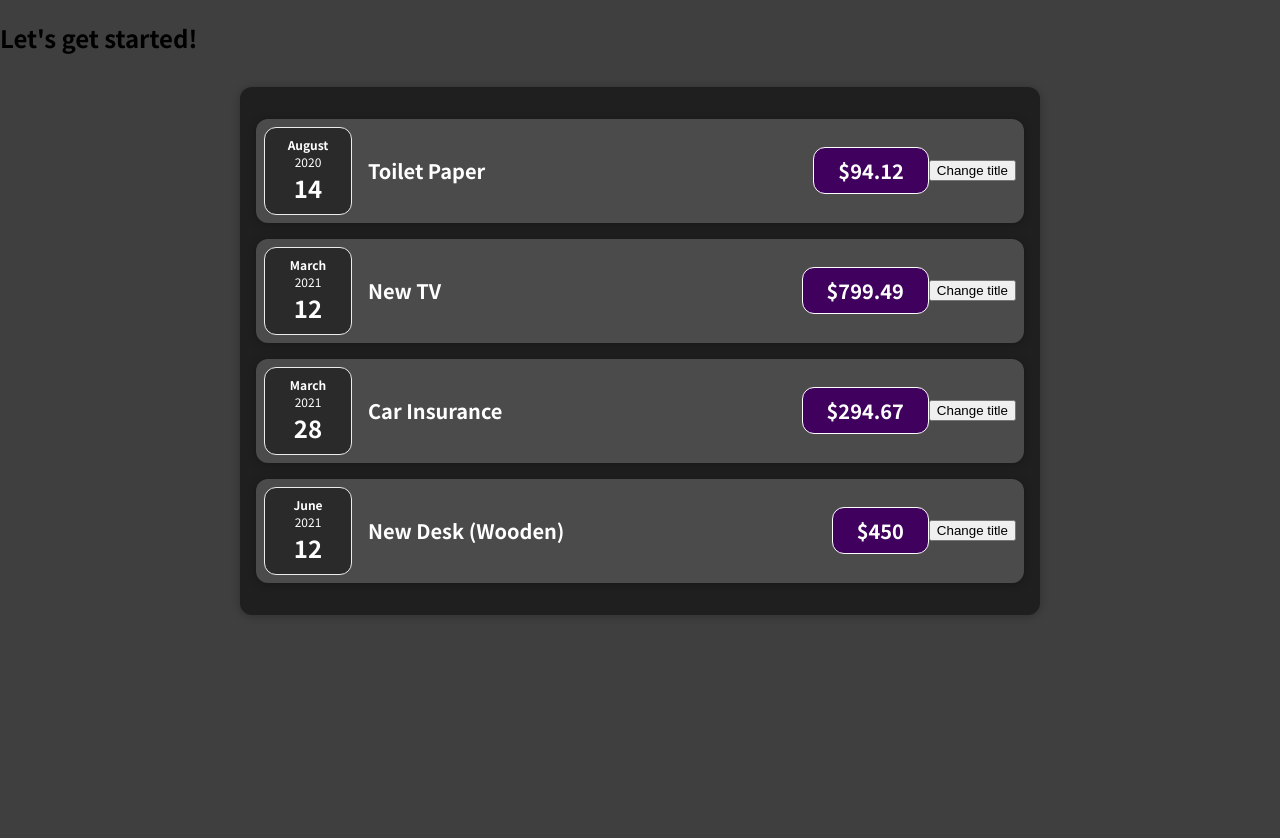
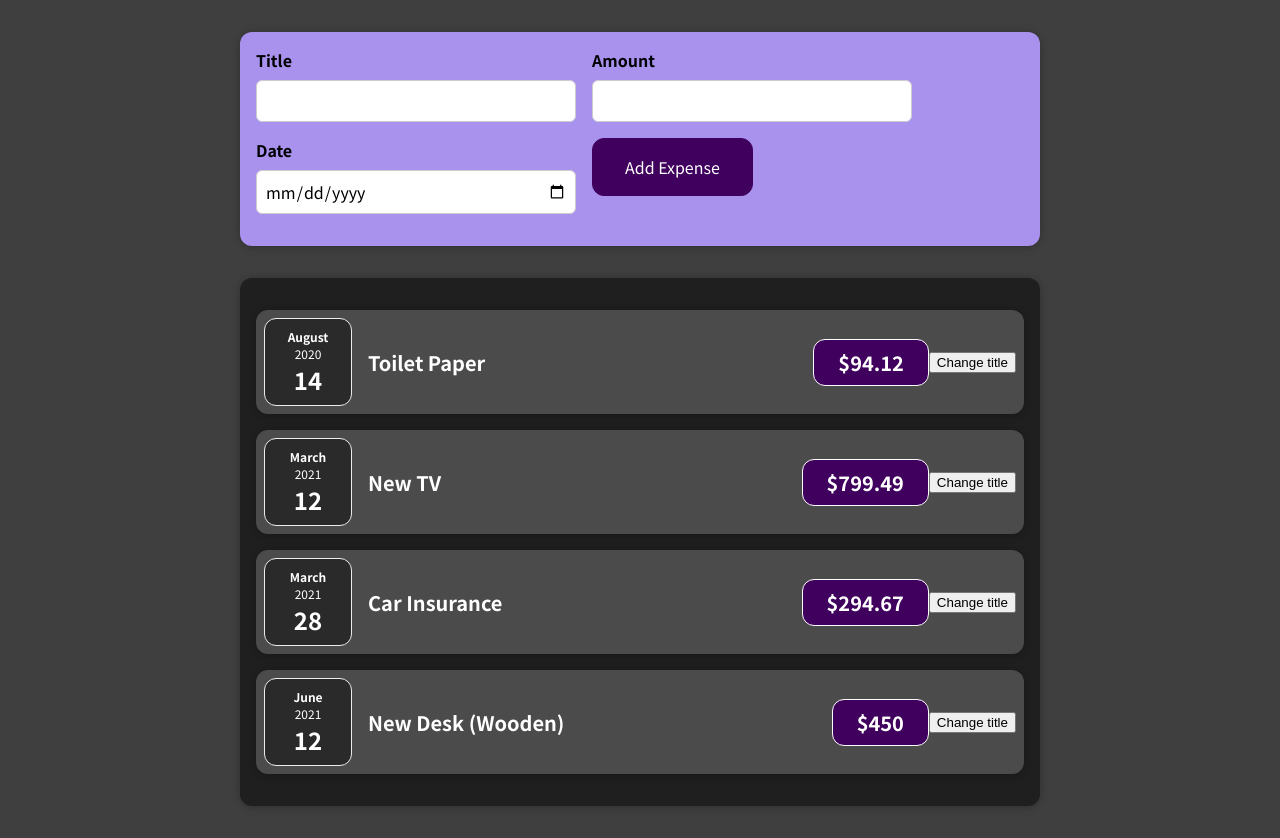
Before and after one commit to FrancaTM/react-basics-and-components, a React (Create React App) app: page / in a window 1280 px wide. Before the commit the page ends 800 px from the top, so only its background shows below. Built offline with nearby package versions, Linux system fonts and the light colour scheme.

Commit message:
add form inputs

```diff
--- a/src/App.js
+++ b/src/App.js
@@ -1,5 +1,6 @@
 // import React from "react";
 import Expenses from "./components/Expenses/Expenses";
+import NewExpense from "./components/NewExpense/NewExpense";
 
 const App = () => {
   const expenses = [
@@ -33,7 +34,7 @@
 
   return (
     <div>
-      <h2>Let's get started!</h2>
+      <NewExpense />
       <Expenses items={expenses} />
     </div>
   );
--- /dev/null
+++ b/src/components/NewExpense/ExpenseForm.css
@@ -0,0 +1,26 @@
+.new-expense__controls {
+  display: flex;
+  flex-wrap: wrap;
+  gap: 1rem;
+  margin-bottom: 1rem;
+  text-align: left;
+}
+
+.new-expense__control label {
+  font-weight: bold;
+  margin-bottom: 0.5rem;
+  display: block;
+}
+
+.new-expense__control input {
+  font: inherit;
+  padding: 0.5rem;
+  border-radius: 6px;
+  border: 1px solid #ccc;
+  width: 20rem;
+  max-width: 100%;
+}
+
+.new-expense__actions {
+  text-align: right;
+}
--- /dev/null
+++ b/src/components/NewExpense/ExpenseForm.js
@@ -0,0 +1,27 @@
+import "./ExpenseForm.css";
+
+const ExpenseForm = () => {
+  return (
+    <form>
+      <div className="new-expense__controls">
+        <div className="new-expense__control">
+          <label>Title</label>
+          <input type="text" />
+        </div>
+        <div className="new-expense__control">
+          <label>Amount</label>
+          <input type="number" min="0.01" step="0.01" />
+        </div>
+        <div className="new-expense__control">
+          <label>Date</label>
+          <input type="date" min="2019-01-01" max="2022-12-31" />
+        </div>
+        <div className="new-expense__actions">
+          <button type="submit">Add Expense</button>
+        </div>
+      </div>
+    </form>
+  );
+};
+
+export default ExpenseForm;
--- /dev/null
+++ b/src/components/NewExpense/NewExpense.css
@@ -0,0 +1,38 @@
+.new-expense {
+  background-color: #a892ee;
+  padding: 1rem;
+  margin: 2rem auto;
+  width: 50rem;
+  max-width: 95%;
+  border-radius: 12px;
+  text-align: center;
+  box-shadow: 0 1px 8px rgba(0, 0, 0, 0.25);
+}
+
+.new-expense button {
+  font: inherit;
+  cursor: pointer;
+  padding: 1rem 2rem;
+  border: 1px solid #40005d;
+  background-color: #40005d;
+  color: white;
+  border-radius: 12px;
+  margin-right: 1rem;
+}
+
+.new-expense button:hover,
+.new-expense button:active {
+  background-color: #510674;
+  border-color: #510674;
+}
+
+.new-expense button.alternative {
+  color: #220131;
+  border-color: transparent;
+  background-color: transparent;
+}
+
+.new-expense button.alternative:hover,
+.new-expense button.alternative:active {
+  background-color: #ddb3f8;
+}
--- /dev/null
+++ b/src/components/NewExpense/NewExpense.js
@@ -0,0 +1,12 @@
+import ExpenseForm from "./ExpenseForm";
+import "./NewExpense.css";
+
+const NewExpense = () => {
+  return (
+    <div className="new-expense">
+      <ExpenseForm />
+    </div>
+  );
+};
+
+export default NewExpense;
```
